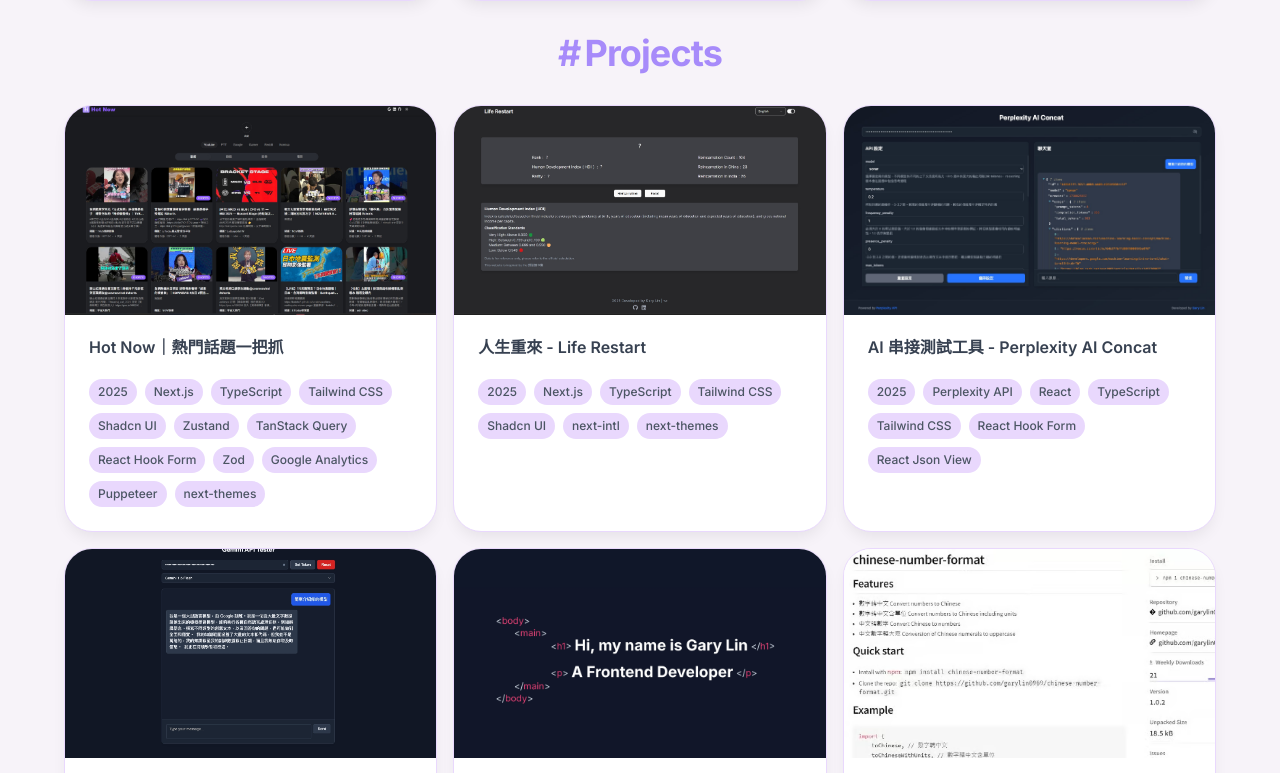
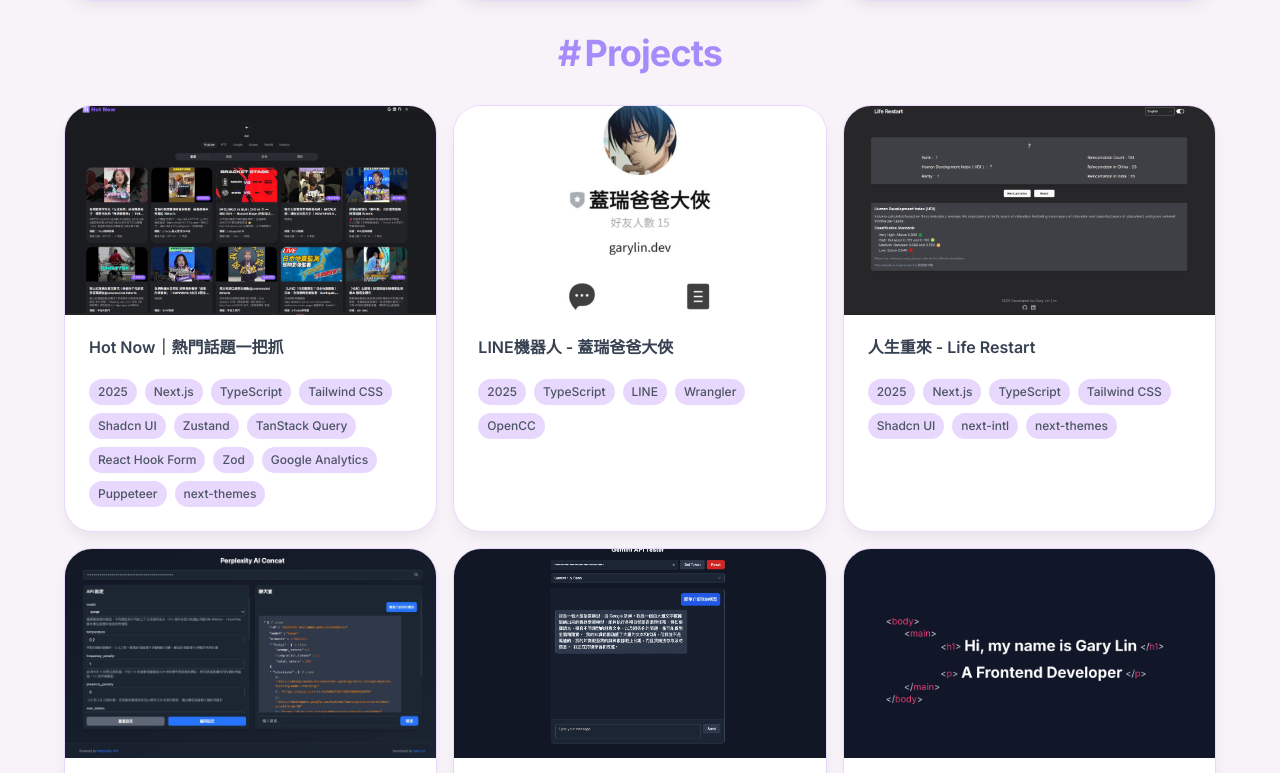
Before and after one commit to garylin0969/blog, a Next.js app: page /about in a window 1280 px wide. Shown: the part 1567-2340 px from the top of the page. Built offline with nearby package versions, Linux system fonts and the light colour scheme.

Commit message:
feat: add new project entry for LINE機器人 - 蓋瑞爸爸大俠
- Introduced a new project to the PROJECT_LIST with relevant details including image, URL, name, and tags.
- This addition enhances the project's portfolio and showcases a new application built with TypeScript and LINE integration.

```diff
--- a/src/constants/project.ts
+++ b/src/constants/project.ts
@@ -18,6 +18,13 @@
             'Puppeteer',
             'next-themes',
         ],
+    },
+    {
+        id: 'gary-line-bot',
+        image: '/projects/gary-line-bot.jpg',
+        url: 'https://github.com/garylin0969/gary-line-bot',
+        name: 'LINE機器人 - 蓋瑞爸爸大俠',
+        tags: ['2025', 'TypeScript', 'LINE', 'Wrangler', 'OpenCC'],
     },
     {
         id: 'life-restart',
```
Also changed, not shown: public/projects/gary-line-bot.jpg (added).
